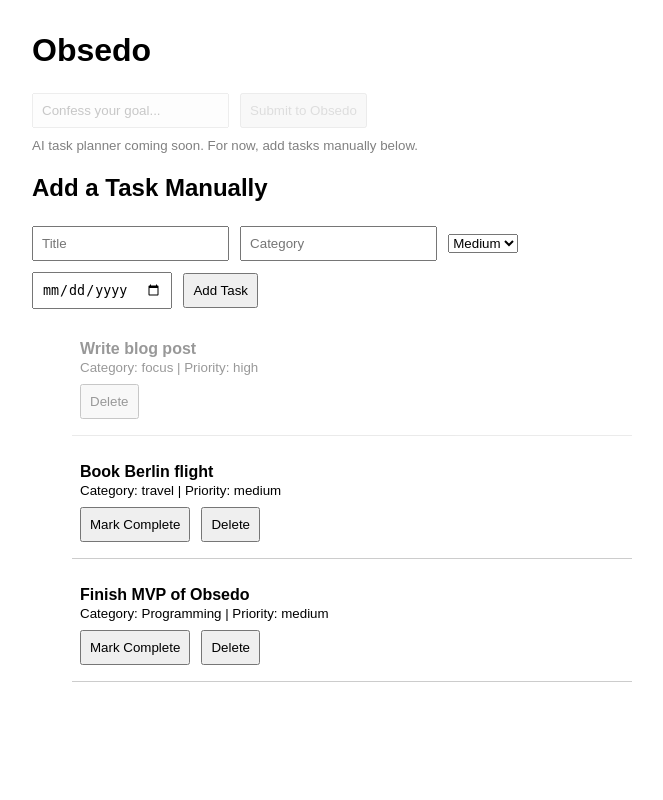
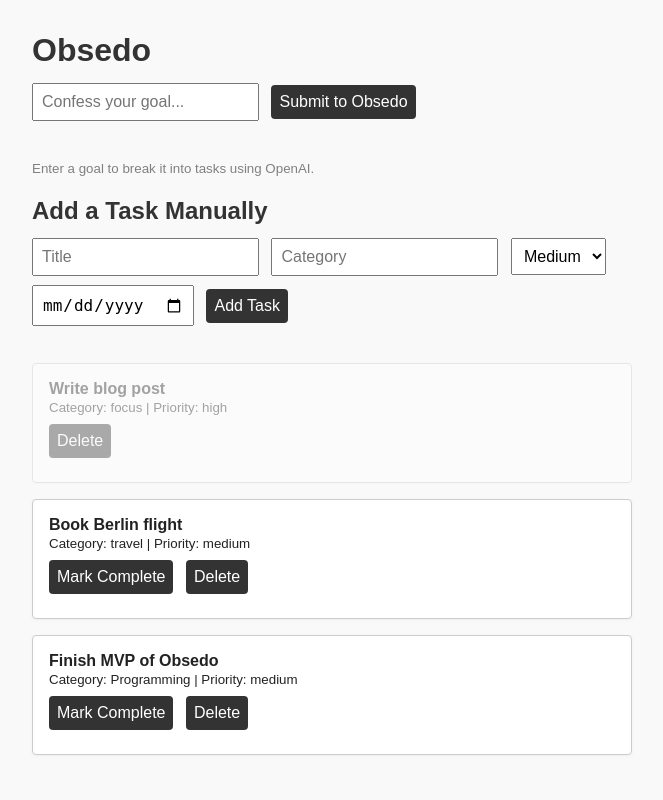
Before and after one commit to jvlyndark/obsedo, a Flask app: page / in a window 1280 px wide. Shown: the whole page, without its empty margins (308-971 px from the left). Run offline with Flask 3, Linux system fonts and the light colour scheme; data comes from the database, SQL or seed files in the repository.

Commit message:
Update UI with OpenAI input and style improvements

```diff
--- a/app/static/styles.css
+++ b/app/static/styles.css
@@ -1,19 +1,48 @@
 body {
-    font-family: sans-serif;
-    margin: 2rem;
-}
+    font-family: system-ui, sans-serif;
+    max-width: 700px;
+    margin: 2rem auto;
+    padding: 1rem;
+    background-color: #f9f9f9;
+    color: #222;
+  }
 
-h1 {
-    font-size: 2rem;
+  h1, h2 {
+    color: #333;
+    margin-bottom: 0.5rem;
+  }
+
+  form {
+    margin-bottom: 2rem;
+  }
+
+  input, select, button {
+    padding: 0.5em;
+    margin: 0.5em 0.25em 0.5em 0;
+    font-size: 1rem;
+  }
+
+  button {
+    background: #333;
+    color: #fff;
+    border: none;
+    border-radius: 4px;
+  }
+
+  button:hover {
+    background: #555;
+  }
+
+  ul#task-list {
+    padding: 0;
+  }
+
+  ul#task-list li {
+    background: white;
+    border: 1px solid #ccc;
+    border-radius: 4px;
     margin-bottom: 1rem;
-}
-
-input,
-button {
-    padding: 0.5rem;
-    margin: 0.5rem 0;
-}
-
-ul {
-    margin-top: 1rem;
-}
+    padding: 1rem;
+    list-style: none;
+    box-shadow: 0 1px 3px rgba(0,0,0,0.05);
+  }
--- a/app/templates/index.html
+++ b/app/templates/index.html
@@ -37,19 +37,19 @@
   <body>
     <h1>Obsedo</h1>
 
-    <!-- Future feature: AI-powered task planning -->
-    <form id="goal-form" style="opacity: 0.4" disabled>
+    <!-- AI-powered task planning -->
+    <form id="goal-form">
       <input
         type="text"
         id="goal"
         placeholder="Confess your goal..."
-        disabled
+        required
       />
-      <button type="submit" disabled>Submit to Obsedo</button>
+      <button type="submit">Submit to Obsedo</button>
     </form>
-    <small style="color: gray"
-      >AI task planner coming soon. For now, add tasks manually below.</small
-    >
+    <small id="goal-hint" style="color: gray">
+      Enter a goal to break it into tasks using OpenAI.
+    </small>
 
     <h2>Add a Task Manually</h2>
     <form id="manual-task-form">
@@ -175,6 +175,46 @@
       }
 
       loadTasks();
+
+      // Generate tasks
+      document
+        .getElementById("goal-form")
+        .addEventListener("submit", async (e) => {
+          e.preventDefault();
+          const goal = document.getElementById("goal").value;
+          const hint = document.getElementById("goal-hint");
+          hint.textContent = "Planning...";
+
+          try {
+            const res = await fetch("/generate-tasks", {
+              method: "POST",
+              headers: { "Content-Type": "application/json" },
+              body: JSON.stringify({ goal }),
+            });
+
+            const data = await res.json();
+            list.innerHTML = "";
+
+            if (res.ok && Array.isArray(data)) {
+              data.forEach((task) => {
+                const li = document.createElement("li");
+                li.innerHTML = `
+            <strong>${task.title}</strong><br>
+            <small>Category: ${task.category} | Priority: ${task.priority}</small><br>
+            <button data-id="${task.id}" class="complete-btn">Mark Complete</button>
+            <button data-id="${task.id}" class="delete-btn">Delete</button>
+          `;
+                list.appendChild(li);
+              });
+              hint.textContent = "Tasks added!";
+            } else {
+              hint.textContent =
+                "OpenAI error: " + (data.error || "Unknown failure");
+            }
+          } catch (err) {
+            hint.textContent = "Something went wrong.";
+          }
+        });
     </script>
   </body>
 </html>
```
